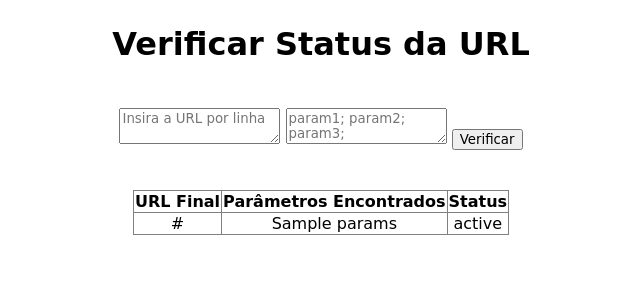
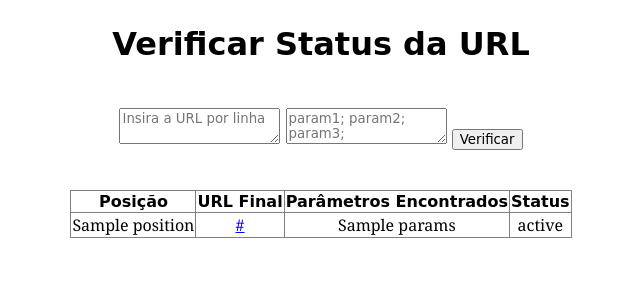
Before and after one commit to SouzaEdgar/url_tester, a Flask app: template templates/index.html in a window 1280 px wide. Shown: the top 300 px of the page, without its empty margins (319-959 px from the left). Run offline with Flask 3, Linux system fonts and the light colour scheme; the template is opened without the code that fills it: most values are stand-ins (such as "Sample title", 1, 10 or a date in 2020).

Commit message:
feat: adiciona valor e coluna de posição nas requisições

```diff
--- a/app.py
+++ b/app.py
@@ -27,15 +27,16 @@ def home():
                 params.append(param)
 
         # ===== Trabalhar com cada URL =====
-        for url in urls:
+        for i, url in enumerate(urls, start=1):
             resposta = adops.get_response(url)
             if adops.verify_response(resposta):
-                print(f"PASSOU!\n{adops.verify_response(resposta)}")
+                print(i, resposta)
                 url_final = adops.redirects_history(resposta)
                 parametros = adops.parameters_search(resposta, params)
                 status_final = adops.status_code(resposta)
 
                 resultados.append({
+                    "position" : i,
                     "url": url_final[-1],
                     "params": parametros,
                     "status": status_final[-1]
--- a/templates/index.html
+++ b/templates/index.html
@@ -16,13 +16,15 @@
     {% if resultados %}
         <table border="1">
             <tr id="linha_titulo">
+                <th>Posição</th>
                 <th>URL Final</th>
                 <th>Parâmetros Encontrados</th>
                 <th>Status</th>
             </tr>
             {% for r in resultados %}
-            <tr id="linha_resultado">
-                <td>{{ r.url }}</td>
+            <tr class="linha_resultado">
+                <td>{{ r.position }}</td>
+                <td><a href="{{ r.url }}">{{ r.url }}</a></td>
                 <td>{{ r.params }}</td>
                 <td>{{ r.status }}</td>
             </tr>
```
